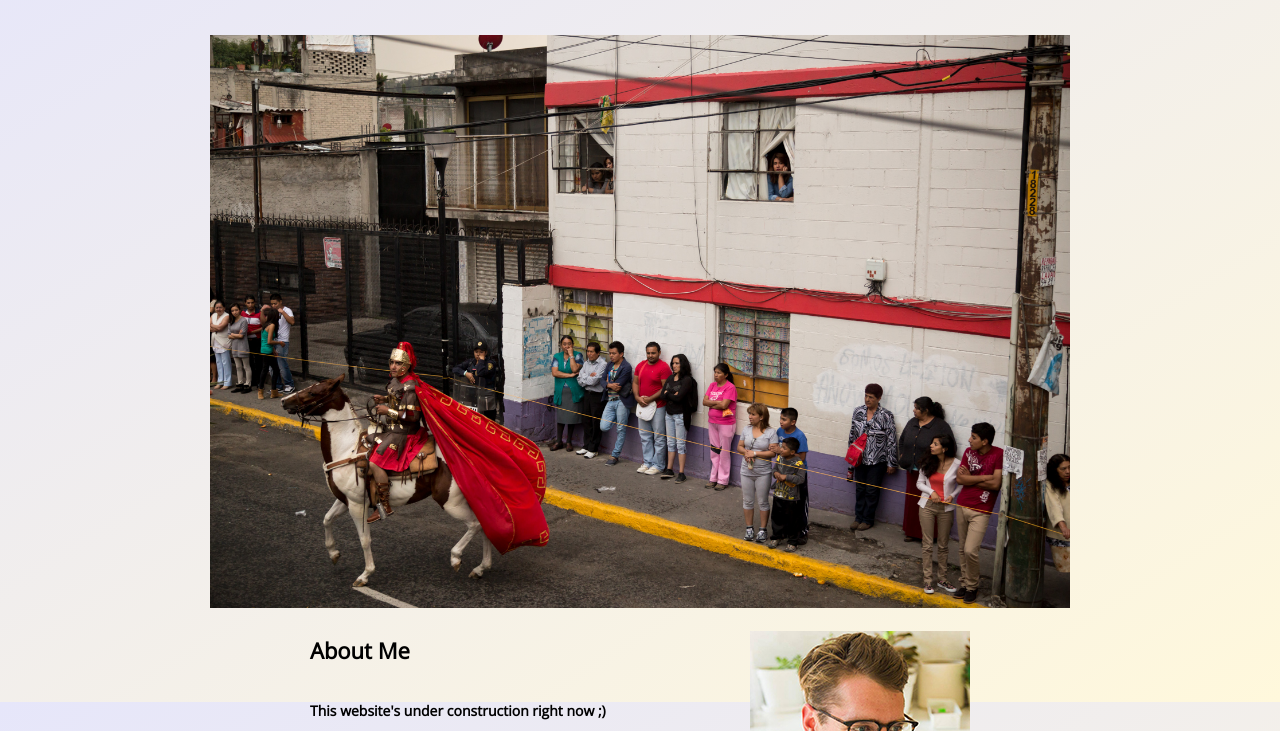
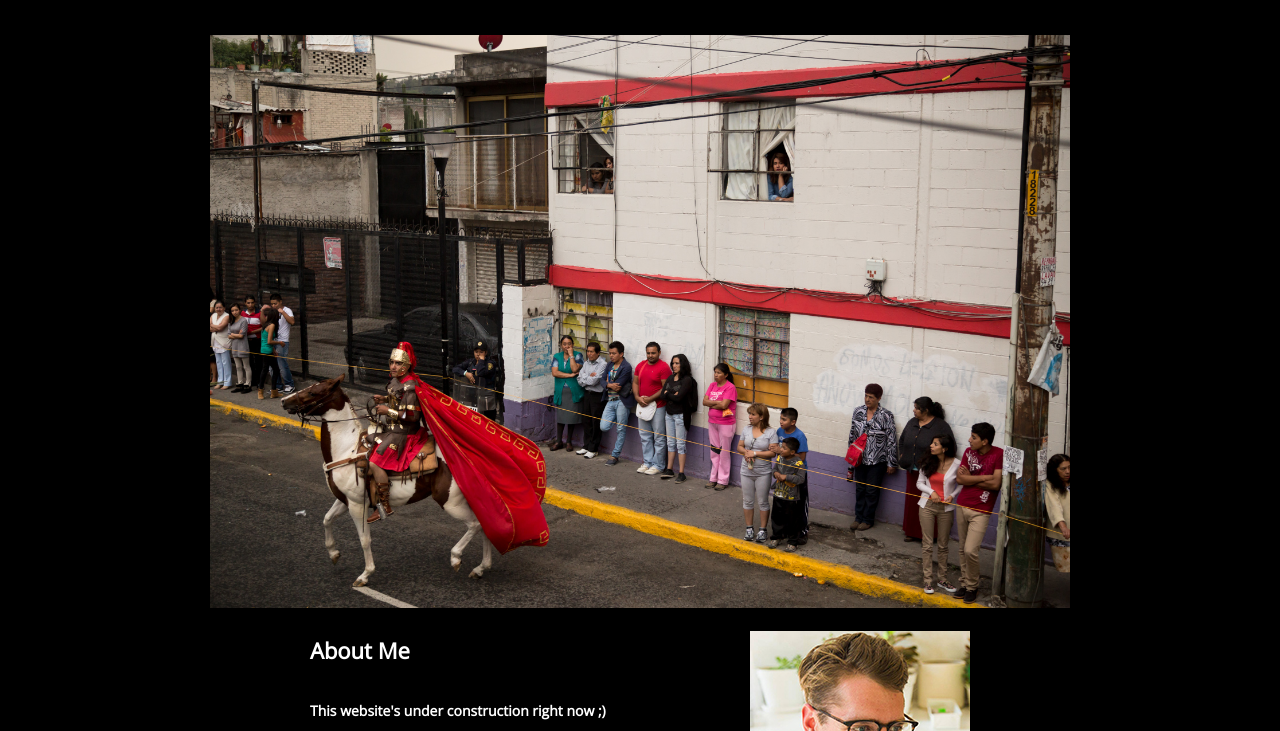
Before and after one commit to waldrep/personal_website, a plain HTML site: page index.html in a window 1280 px wide. Shown: the part 98-829 px from the top of the page. Drawn offline with nearby package versions, Linux system fonts and the light colour scheme.

Commit message:
taking things offline

```diff
--- a/mcw_style.css
+++ b/mcw_style.css
@@ -1,15 +1,20 @@
 body{
-	background: Lavender; /* For browsers that do not support gradients */
-		background: -webkit-linear-gradient(left top, Lavender, Cornsilk); /* For Safari 5.1 to 6.0 */
-	background: -o-linear-gradient(bottom right, Lavender, Cornsilk); /* For Opera 11.1 to 12.0 */
-	background: -moz-linear-gradient(bottom right, Lavender, Cornsilk); /* For Firefox 3.6 to 15 */
-	background: linear-gradient(to bottom right, Lavender, Cornsilk); /* Standard syntax */
+	/*background: Lavender; /* For browsers that do not support gradients */
+	/*
+	background: -webkit-linear-gradient(left top, Lavender, Cornsilk); /* For Safari 5.1 to 6.0 */
+	/*background: -o-linear-gradient(bottom right, Lavender, Cornsilk); /* For Opera 11.1 to 12.0 */
+	/*background: -moz-linear-gradient(bottom right, Lavender, Cornsilk); /* For Firefox 3.6 to 15 */
+	/*background: linear-gradient(to bottom right, Lavender, Cornsilk); /* Standard syntax */
+
+	background: Black;
 	margin:0;
 	background-repeat: no-repeat;
 	background-attachment: fixed;
 	height:100%;
 	font-family: "Open Sans", sans-serif;
+	color: white;
 }
+
 a:link{
     color: #FF2167;
     text-decoration: none;
```
Also changed, not shown: 1 other file.
